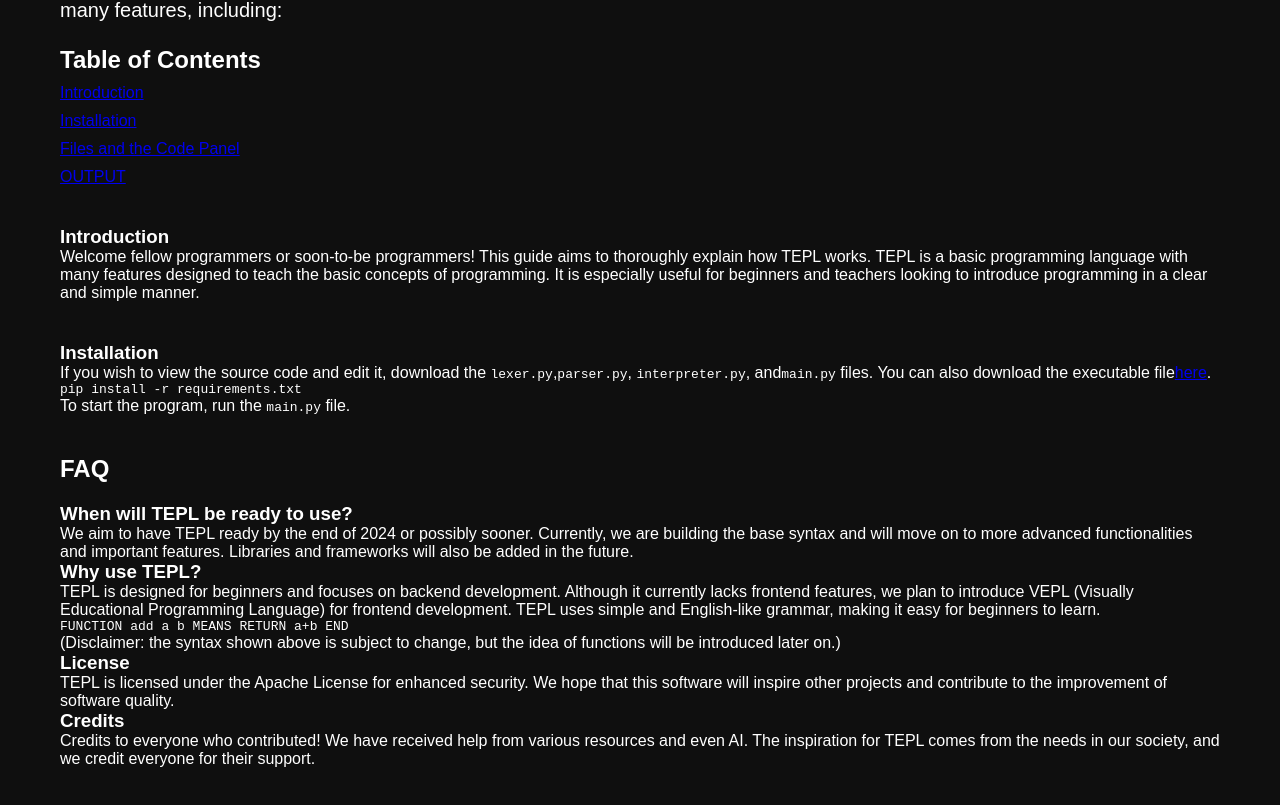
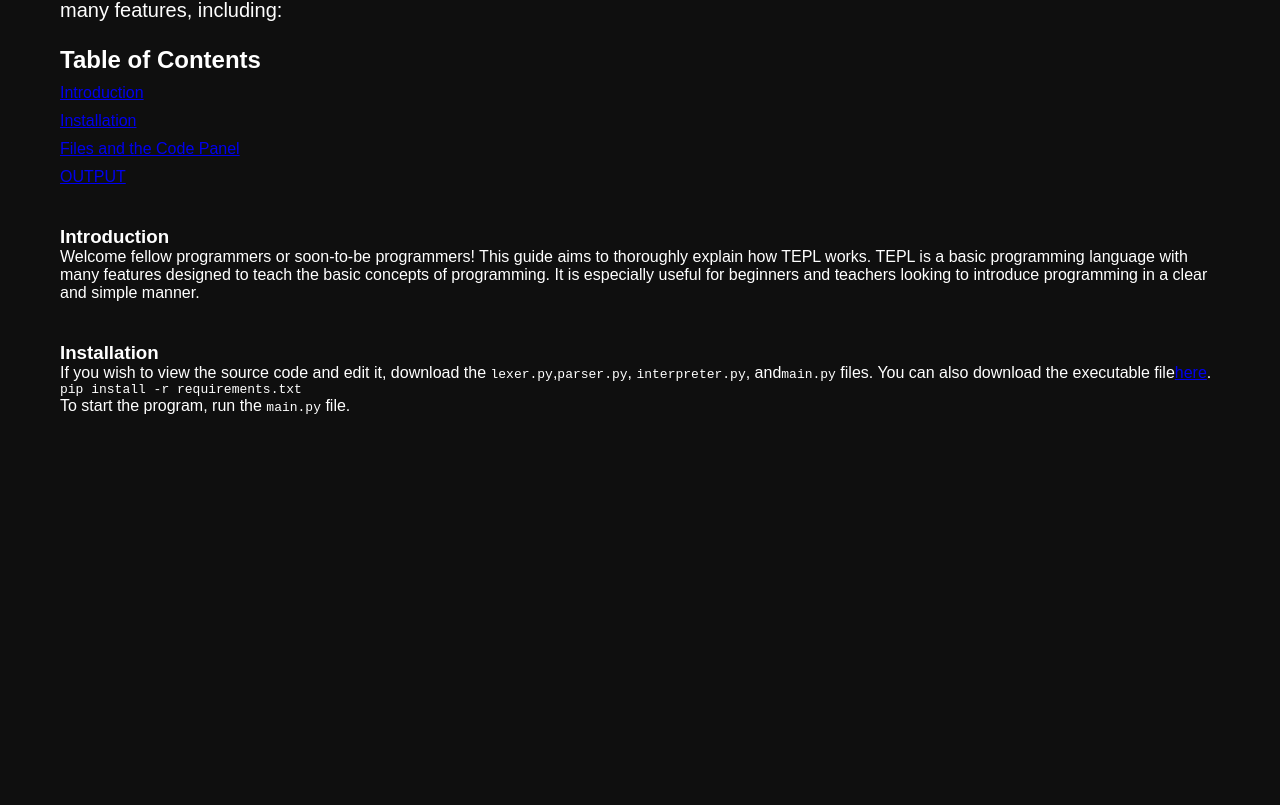
Before and after one commit to TENTHER101/TEPL-Site, a React (Vite) app: page /docs in a window 1280 px wide. Shown: the part 479-1284 px from the top of the page. After the commit the page ends 1014 px from the top, so only its background shows below. Built offline with nearby package versions, Linux system fonts and the light colour scheme.

Commit message:
Updates coming in...

```diff
--- a/package.json
+++ b/package.json
@@ -22,6 +22,7 @@
   },
   "dependencies": {
     "@vercel/analytics": "^1.2.2",
+    "@vercel/speed-insights": "^1.0.10",
     "react-router-dom": "^6.22.3",
     "reactjs-popup": "^2.0.6"
   }
--- a/src/App.jsx
+++ b/src/App.jsx
@@ -8,10 +8,12 @@ import Download from "./components/Download";
 import Docs from "./components/Docs";
 import NotFound from "./components/NotFound";
 import { Analytics } from "@vercel/analytics/react";
+import { SpeedInsights } from "@vercel/speed-insights/react";
 
 function App() {
     return (
         <Router>
+            <SpeedInsights />
             <Analytics />
             <Navbar />
             <Routes>
--- a/src/components/About.jsx
+++ b/src/components/About.jsx
@@ -1,7 +1,7 @@
 import React from "react";
 import "./About.css";
 
-const sn = '${num}';
+const sn = "${num}";
 
 const codesnip = `FUNCTION add a b MEANS
     RETURN a+b
@@ -58,12 +58,16 @@ function About() {
                 <pre class="code-sample">
                     <code>{codesnip}</code>
                 </pre>
-                <h2 class="subtitle">Contact Us</h2>
-                <p class="main-info">
-                    Have questions or feedback? Feel free to reach out to us at                  <a href="mailto:valuex.programmer.ces@gmail.com">
-                         valuex.programmer.ces@gmail.com
-                    </a>
-                </p>
+                <div id="contact-us">
+                    <h2 class="subtitle">Contact Us</h2>
+                    <p class="main-info">
+                        Have questions or feedback? Feel free to reach out to us
+                        at{" "}
+                        <a href="mailto:valuex.programmer.ces@gmail.com">
+                            valuex.programmer.ces@gmail.com
+                        </a>
+                    </p>
+                </div>
             </div>
         </section>
     );
--- a/src/components/Docs.jsx
+++ b/src/components/Docs.jsx
@@ -25,7 +25,7 @@ function Docs() {
 
                 <div class="feedback">
                     <p>
-                        💬 Got some questions or feedback? Just open an issue                <a href="https://github.com/TENTHER101/TEPL/discussions/categories/q-a">here</a>                    and we'll be glad to respond!
+                        💬 Got some questions? Ask it                <a href="https://github.com/TENTHER101/TEPL/discussions/categories/q-a">here</a>                    and we'll be glad to respond!
                     </p>
                 </div>
 
@@ -86,50 +86,6 @@ function Docs() {
                         To start the program, run the <code>main.py</code> file.
                     </p>
                 </div>
-
-                <div class="faq-section">
-                    <h2>FAQ</h2>
-                    <h3>When will TEPL be ready to use?</h3>
-                    <p>
-                        We aim to have TEPL ready by the end of 2024 or possibly
-                        sooner. Currently, we are building the base syntax and
-                        will move on to more advanced functionalities and
-                        important features. Libraries and frameworks will also
-                        be added in the future.
-                    </p>
-
-                    <h3>Why use TEPL?</h3>
-                    <p>
-                        TEPL is designed for beginners and focuses on backend
-                        development. Although it currently lacks frontend
-                        features, we plan to introduce VEPL (Visually
-                        Educational Programming Language) for frontend
-                        development. TEPL uses simple and English-like grammar,
-                        making it easy for beginners to learn.
-                    </p>
-                    <pre>FUNCTION add a b MEANS RETURN a+b END</pre>
-                    <p>
-                        (Disclaimer: the syntax shown above is subject to
-                        change, but the idea of functions will be introduced
-                        later on.)
-                    </p>
-
-                    <h3>License</h3>
-                    <p>
-                        TEPL is licensed under the Apache License for enhanced
-                        security. We hope that this software will inspire other
-                        projects and contribute to the improvement of software
-                        quality.
-                    </p>
-
-                    <h3>Credits</h3>
-                    <p>
-                        Credits to everyone who contributed! We have received
-                        help from various resources and even AI. The inspiration
-                        for TEPL comes from the needs in our society, and we
-                        credit everyone for their support.
-                    </p>
-                </div>
             </div>
         </section>
     );
--- a/src/components/Help.jsx
+++ b/src/components/Help.jsx
@@ -33,7 +33,7 @@ function Help() {
                             </a>
                         </li>
                         <li class="toc-item">
-                            <a href="about.html#Contact-Us" class="toc-link">
+                            <a href="/about#contact-us" class="toc-link">
                                 Contact Us
                             </a>
                         </li>
```
Also changed, not shown: 1 other file (tests, documents, lock files or other folders).
